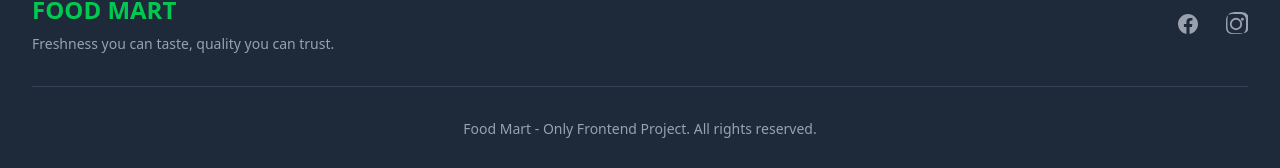
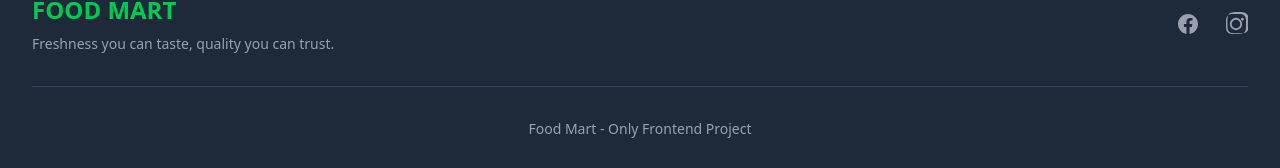
Before and after one commit to iahmadyaseen/Foodmart-by-5-idiots, a React (Vite) app: page / in a window 1280 px wide. Shown: the part 4038-4206 px from the top of the page. Built offline with nearby package versions, Linux system fonts and the light colour scheme.

Commit message:
update the grammer mistake

```diff
--- a/src/components/Footer.jsx
+++ b/src/components/Footer.jsx
@@ -25,7 +25,7 @@ const Footer = () => {
                     </div>
                 </div>
                 <div className="mt-8 border-t border-gray-700 pt-8 text-center text-sm text-gray-400">
-                    Food Mart - Only Frontend Project. All rights reserved.
+                    Food Mart - Only Frontend Project
                 </div>
             </div>
         </footer>
```
